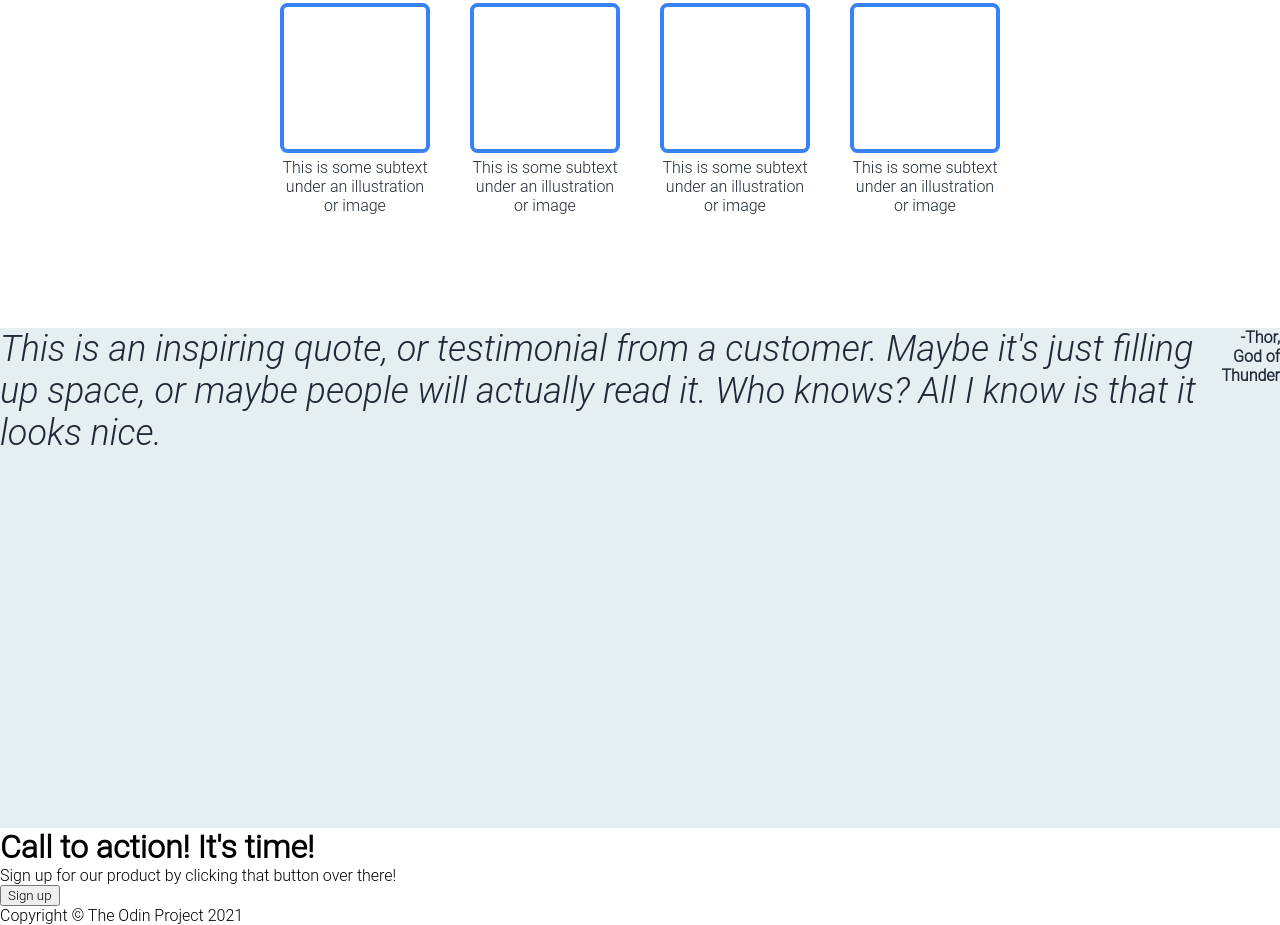
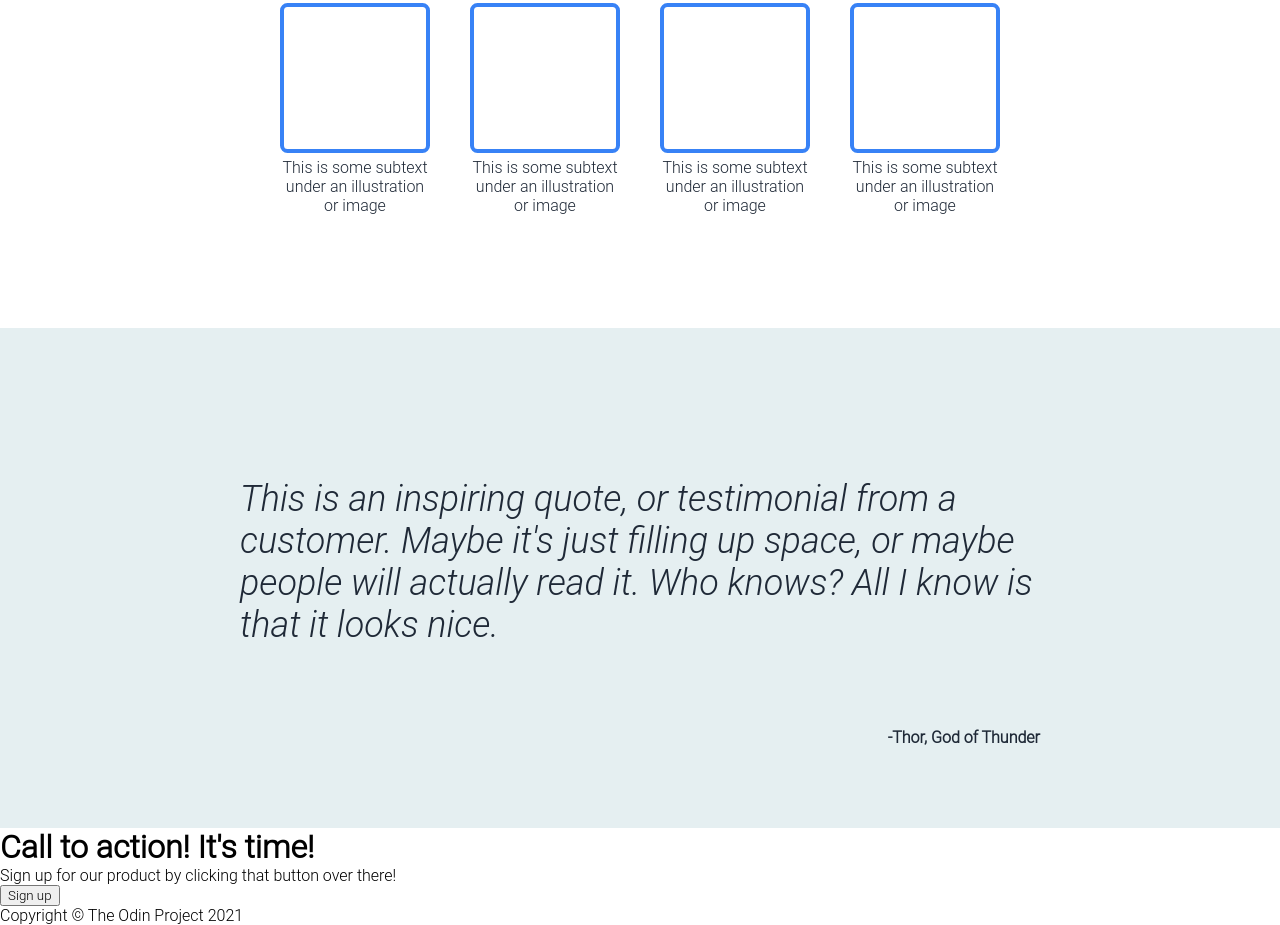
Before and after one commit to jebr/odin-landingpage, a plain HTML site: page index.html in a window 1280 px wide. Shown: the part 585-1510 px from the top of the page. Drawn offline with Linux system fonts and the light colour scheme.

Commit message:
CSS Quote Finished CSS of the quote section of the page

```diff
--- a/index.html
+++ b/index.html
@@ -53,11 +53,10 @@
     </div>
     <div class="section-4">
         <div class="wrapper quote">
-            <p id="quote">This is an inspiring quote, or testimonial from a customer.
-            Maybe it's just filling up space, or maybe people will
-            actually read it. Who knows? All I know is that it looks nice.</p>
-            <br>
-            <p id="author">-Thor, God of Thunder</p>
+                <p id="quote">This is an inspiring quote, or testimonial from a customer.
+                    Maybe it's just filling up space, or maybe people will
+                    actually read it. Who knows? All I know is that it looks nice.</p>
+                <p id="author">-Thor, God of Thunder</p>
         </div>
     </div>
     <div class="section-5">
--- a/style.css
+++ b/style.css
@@ -117,8 +117,6 @@
 .main {
     display: flex;
     flex-direction: column;
-    /*color: white;*/
-    /*height: 400px;*/
     margin: 0 auto;
     padding: 0 2rem;
 }
@@ -136,8 +134,6 @@
 }
 
 .main-image {
-    /*flex: 1 1 auto;*/
-    /*flex: 1;*/
     width: 150px;
     height: 150px;
     border-radius: 5%;
@@ -163,19 +159,24 @@
 .quote {
     display: flex;
     height: 500px;
+    max-width: 800px;
     margin: 0 auto;
+    flex-direction: column;
 }
 
 #quote {
     text-align: left;
     font-size: 36px;
     font-style: italic;
-    font-weight: lighter;
+    font-weight: normal;
     color: #1F2937;
+    flex-grow: 1;
+    padding-top: 150px;
 }
 
 #author {
     text-align: right;
     color: #1F2937;
     font-weight: bold;
+    flex-grow: 1;
 }
```
